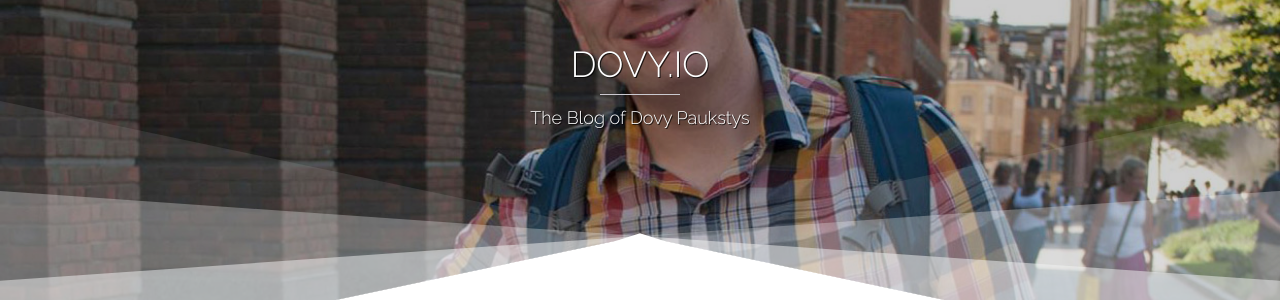
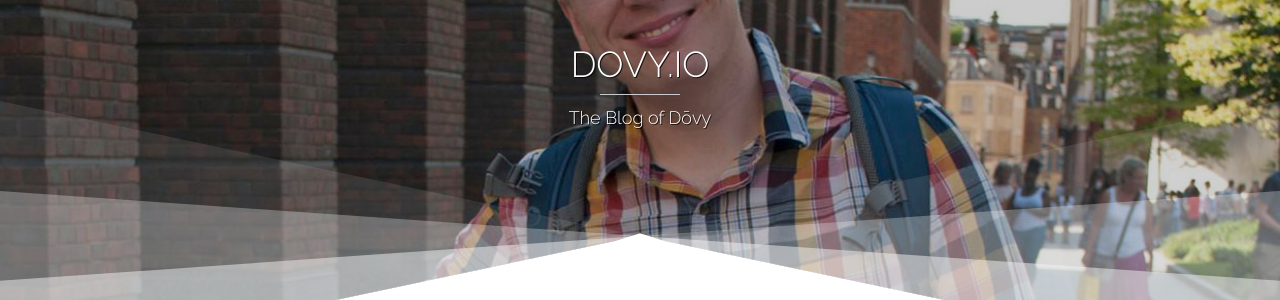
Before and after one commit to dovy/dovy.github.io, a Jekyll site: the page built from index.html, in a window 1280 px wide and 900 px high. Shown: the part 170-470 px from the top of the window. Built offline with Jekyll 4.4.1, drawn with Linux system fonts in a browser that asks for light colours; nearby versions of some CDN libraries; Markdown is read by kramdown in place of the engine named in the settings; the list of posts is cut into pages by our own code; some of the changed text lies outside the part shown.

Commit message:
Add files via upload

```diff
--- a/_config.yml
+++ b/_config.yml
@@ -1,5 +1,5 @@
 title:            Dovy.io
-description:      "The Blog of Dovy Paukstys"
+description:      "The Blog of Dōvy"
 logo:
 disqus_shortname: dovyio
 # Assign a default image for your site's header and footer
@@ -25,9 +25,8 @@
 
 # Owner/author information
 owner:
-  name:           Dovy Paukstys
+  name:           Dōvy
   avatar:         dovy.jpg
-  email:          me@dovy.io
   # Use the coder's toolbox at http://coderstoolbox.net/string/#!encoding=xml&action=encode&charset=us_ascii to encode your description into XML string
   description:    I am a family man. I have 5 beautiful children and the love of my wife at my side (and a dog). My main focus in life is my family, and technology. I love public speaking and have done various presentations in my years. I have consulted for many companies across the world by way of stack design and development in, and out of, WordPress. <br /><br />I am a full stack designer, a developer, a programmer. I am a hybrid.
   # Social networking links used in footer. Update and remove as you like.
@@ -36,14 +35,12 @@
   github:         dovy
   stackexchange:
   stackoverflow:  https://stackoverflow.com/users/698305/dovy
-  linkedin:       https://www.linkedin.com/in/dovyp
   gratipay:       dovy
   instagram:
   flickr:
   tumblr:
   resume:
   # For Google Authorship https://plus.google.com/authorship
-  google_plus:    https://plus.google.com/u/5/110628775544006058781
 
 # Analytics and webmaster tools stuff goes here
 google_analytics:   UA-3386167-19
@@ -58,7 +55,7 @@
     url: /
     external: false
     icon: home
-  - title: About Dovy
+  - title: About Dōvy
     url: /dovy
   - title: Categories
     url: /categories
```
